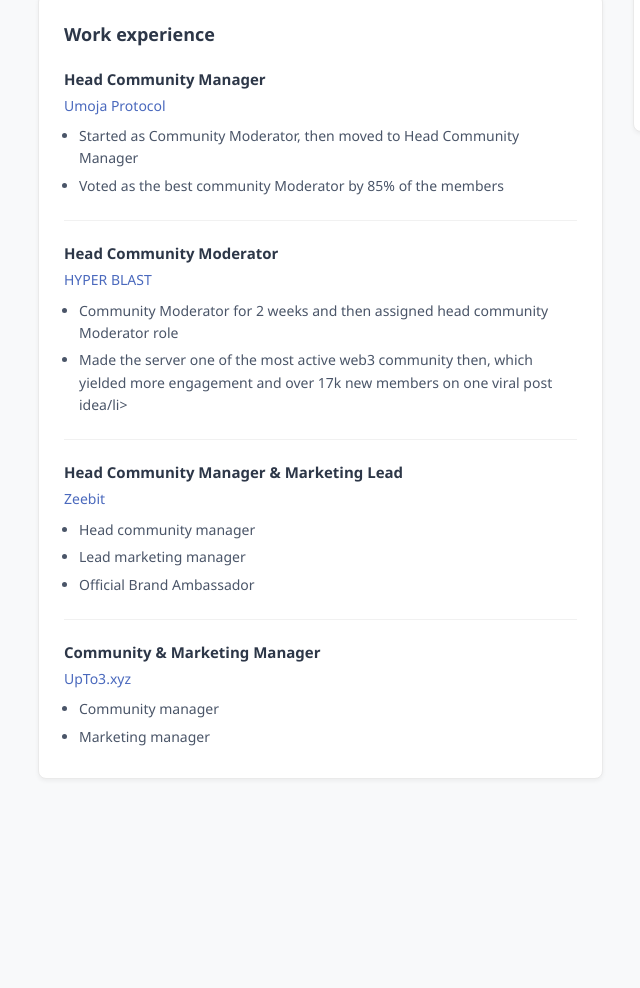
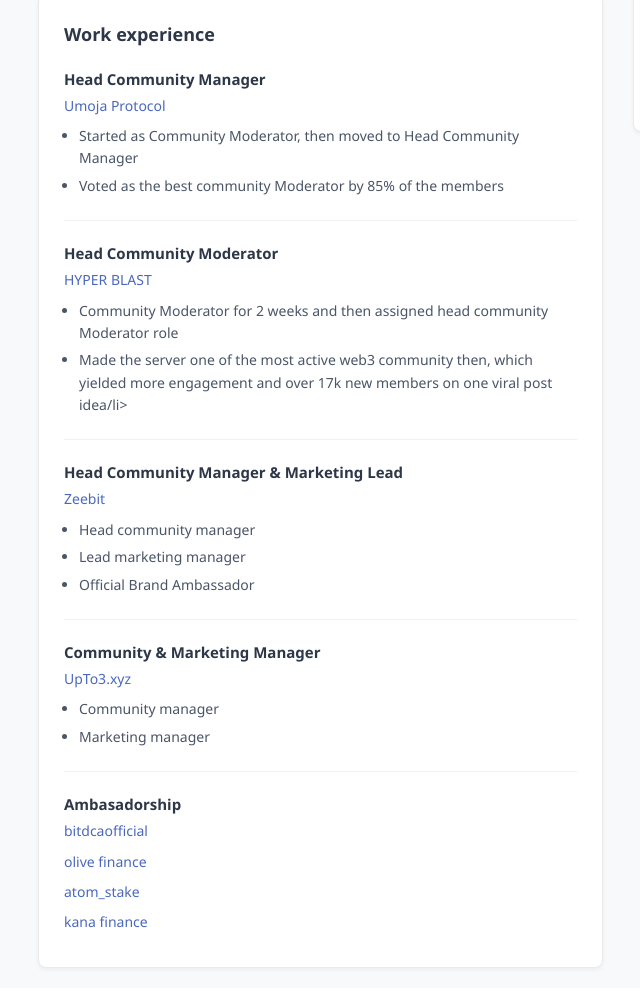
Before and after one commit to BlkyLim001/Portfolio, a plain HTML site: page index.html in a window 1280 px wide. Shown: the part 509-1497 px from the top of the page, without its empty margins (22-662 px from the left). Before the commit the page ends 1308 px from the top, so only its background shows below. Drawn offline with Linux system fonts and the light colour scheme.

Commit message:
Update index.html

```diff
--- a/index.html
+++ b/index.html
@@ -404,6 +404,13 @@
                             <li>Marketing manager</li>
                         </ul>
                     </div>
+                    <div class="job">
+                        <div class="job-title">Ambasadorship</div>
+                        <div class="company">bitdcaofficial</div>
+                          <div class="company">olive finance</div>
+                          <div class="company">atom_stake</div>
+                          <div class="company">kana finance</div>
+                    </div>
                 </section>
             </div>
 
```
